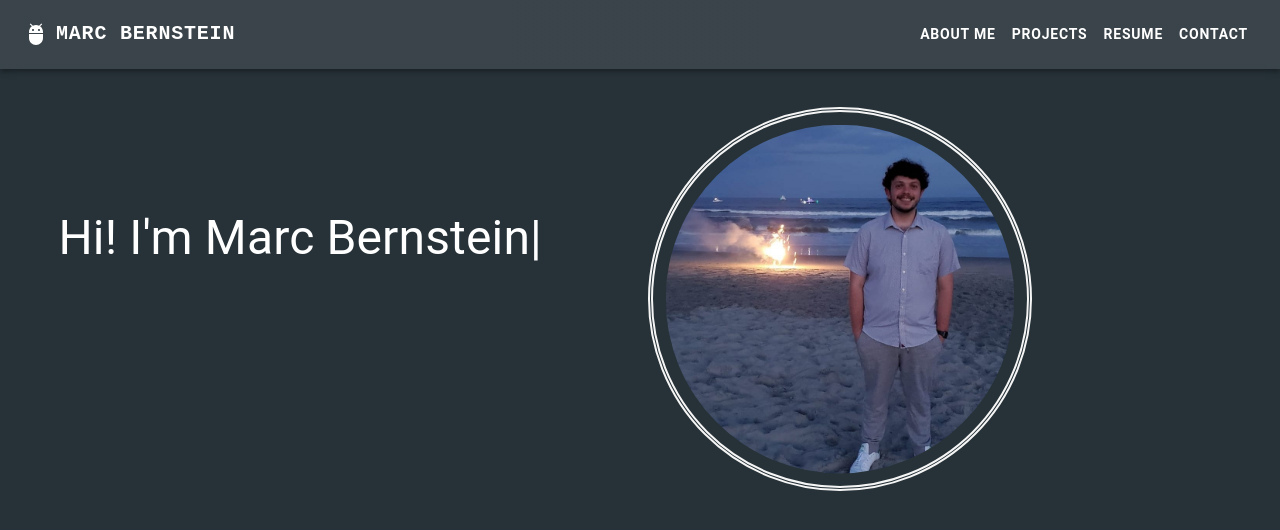
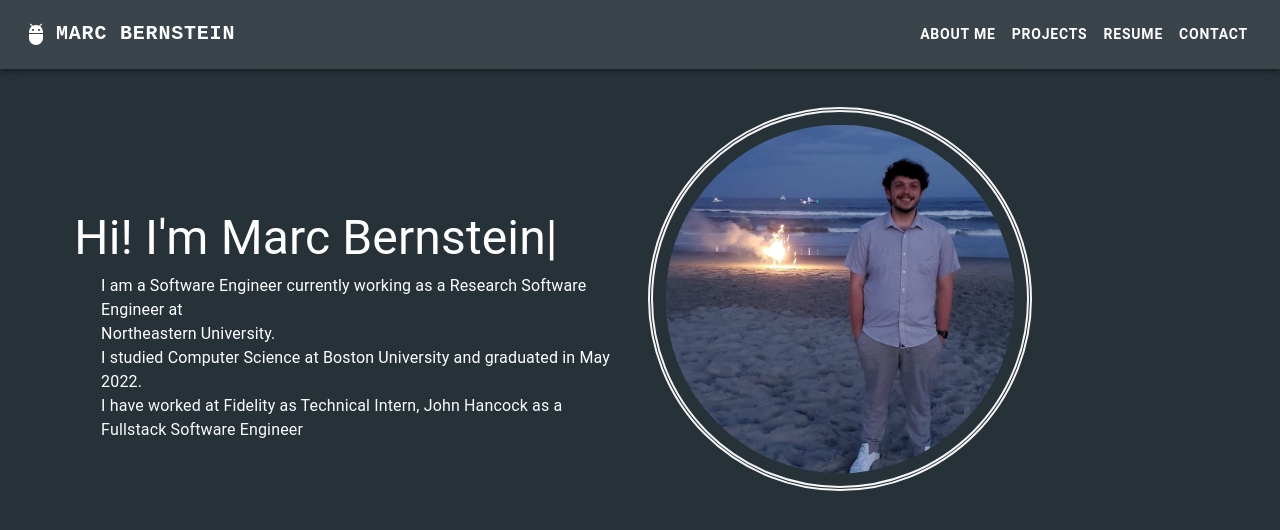
Before and after one commit to MarcBernstein0/MarcBernstein0.github.io, a React (Create React App) app: page / in a window 1280 px wide. Shown: the top 530 px of the page. Built offline with nearby package versions, Linux system fonts and the light colour scheme.

Commit message:
animate text and have it in line with rest of screeen

```diff
--- a/src/App.tsx
+++ b/src/App.tsx
@@ -1,5 +1,6 @@
-import { Box, createTheme, CssBaseline, Grid, ThemeProvider } from '@mui/material';
+import { createTheme, CssBaseline, Grid, ThemeProvider } from '@mui/material';
 import { blueGrey, grey } from '@mui/material/colors';
+import AboutMeText from './components/AboutMeText/AboutMeText';
 import AnimatedText from './components/AnimatedText/AnimatedText';
 import ResponsiveAppBar from './components/Nav/ResponsiveAppBar';
 import ProfileImage from './components/ProfileImage/ProfileImage';
@@ -31,6 +32,7 @@ function App() {
           marginTop: "3%",
         }}>
           <AnimatedText />
+          <AboutMeText />
         </Grid>
         <Grid item xs={6} sx={{
           marginTop: "3%"
@@ -38,8 +40,6 @@ function App() {
           <ProfileImage />
         </Grid>
       </Grid>
-      {/* <ProfileImage /> */}
-      {/* <ScrollingBackground /> */}
     </ThemeProvider>
   );
 }
--- /dev/null
+++ b/src/components/AboutMeText/AboutMeText.css
@@ -0,0 +1,38 @@
+.Text {
+    font-size: medium;
+    margin: auto;
+    padding-right: 2.5%;
+    padding-left: 16%;
+    background: "transparent";
+}
+
+#Text1 {
+    animation: fadeInRight 3s;
+    animation-delay: 1.5s;
+    animation-fill-mode: both;
+}
+
+#Text2 {
+    animation: fadeInRight 3s;
+    animation-delay: 2s;
+    animation-fill-mode: both;
+}
+
+#Text3 {
+    animation: fadeInRight 3s;
+    animation-delay: 3s;
+    animation-fill-mode: both;
+}
+
+
+@keyframes fadeInRight {
+    0% {
+        opacity: 0;
+        transform: translateY(-20px);
+    }
+
+    100% {
+        opacity: 1;
+        transform: translateY(0);
+    }
+}
--- a/src/components/AboutMeText/AboutMeText.tsx
+++ b/src/components/AboutMeText/AboutMeText.tsx
@@ -1,19 +1,25 @@
 import { Box } from "@mui/material";
-
+import "./AboutMeText.css"
 
 export default function AboutMeText(): JSX.Element {
   return (
     <Box
-      component="h2"
+      component="div"
       display="flex"
-      justifyContent="right"
-      sx={{
-        fontSize: "x-large",
-        margin: "auto",
-        paddingRight: "2%"
-      }}
-    >
-    Lorem ipsum dolor sit amet, consectetur adipiscing elit. Integer urna lectus, tristique at neque non, consequat fermentum eros. Integer ac imperdiet nunc. Integer sem orci, molestie tempor ultrices ut, placerat ut metus. Suspendisse ac volutpat metus. Nulla sed laoreet neque, non euismod leo. Cras interdum aliquam sagittis. Cras laoreet nisl vitae purus fringilla iaculis. Nullam non facilisis neque. Vestibulum semper felis non arcu malesuada consequat. Ut pharetra lacus vel quam lacinia, sit amet vulputate mi efficitur. Nullam in orci faucibus, tempor felis et, lacinia justo. Aenean posuere, risus quis iaculis lacinia, arcu tellus facilisis odio, non scelerisque ante sapien eu dui. In ac ultrices lectus, vel tristique libero. Proin quis mi a diam vulputate gravida vitae sit amet sem. Integer quis tincidunt neque. Donec aliquet molestie arcu, non viverra erat cursus eget.
+      flexDirection="column"
+      // justifyContent="center"
+
+      className="Text"
+      >
+    <p id="Text1"> I am a Software Engineer currently working as a Research Software Engineer at <br />
+    Northeastern University. </p>
+    <p id="Text2"> I studied Computer Science at Boston University and graduated in May 2022. </p>
+    <p id="Text3">I have worked at Fidelity as Technical Intern, John Hancock as a Fullstack Software Engineer</p>
+    {/* Integer ac imperdiet nunc.<br />
+    Integer sem orci, molestie tempor ultrices ut, placerat ut metus.<br />
+    Suspendisse ac volutpat metus. Nulla sed laoreet neque, non euismod leo.<br />
+    Cras interdum aliquam sagittis. Cras laoreet nisl vitae purus fringilla iaculis.<br />
+    Nullam non facilisis neque. Vestibulum semper felis non arcu malesuada consequat.<br /> */}
     </Box>
   );
 }
--- a/src/components/AnimatedText/AnimatedText.tsx
+++ b/src/components/AnimatedText/AnimatedText.tsx
@@ -10,8 +10,7 @@ export default function AnimatedText(): JSX.Element {
       sx={{
         fontSize: "xxx-large",
         margin: "auto",
-        paddingTop: "15%",
-        paddingRight: "5%"
+        paddingTop: "15%"
       }}
     >
       <TypeAnimation
```
Also changed, not shown: src/components/Nav/ResponsiveAppBar.css (+6 -5 lines).
